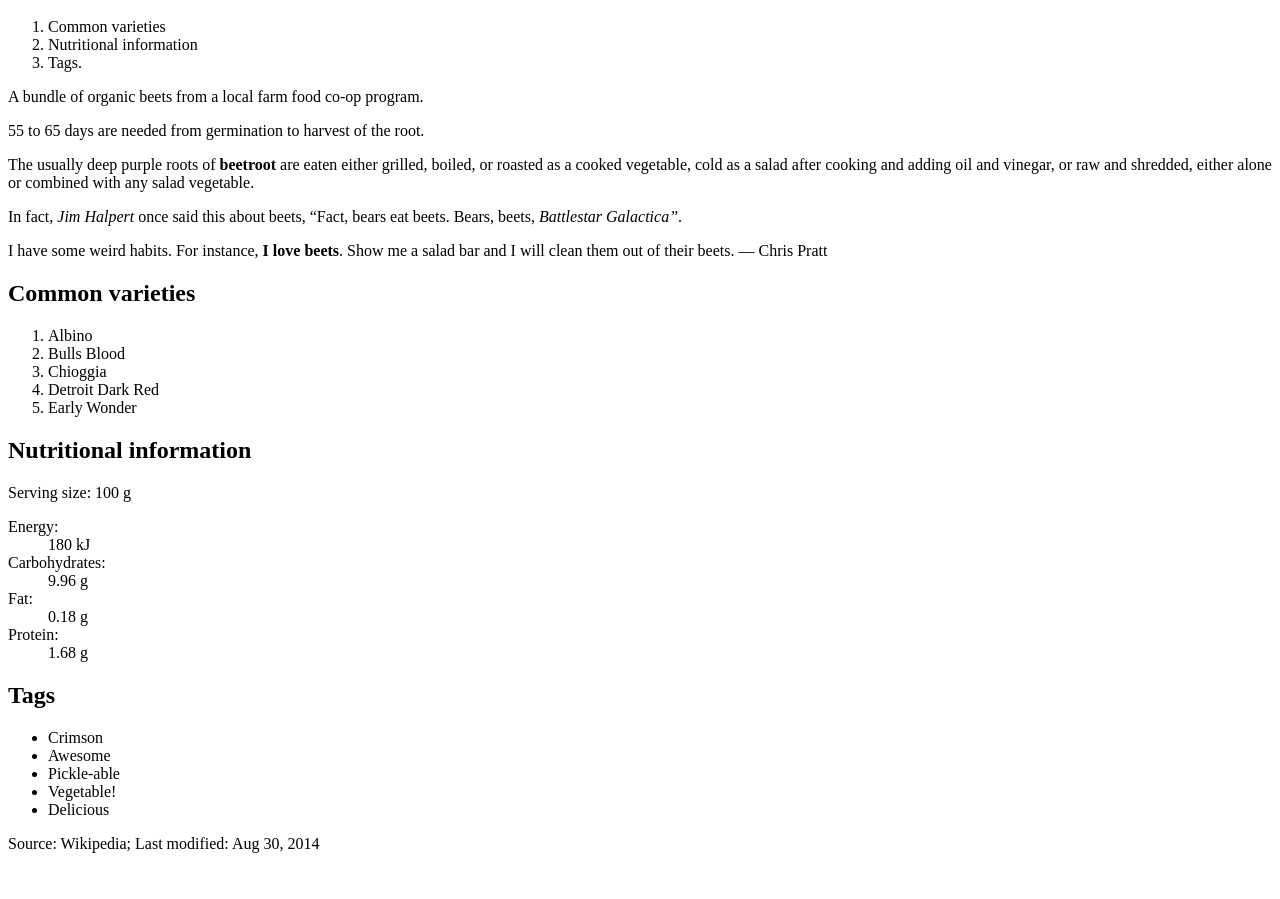
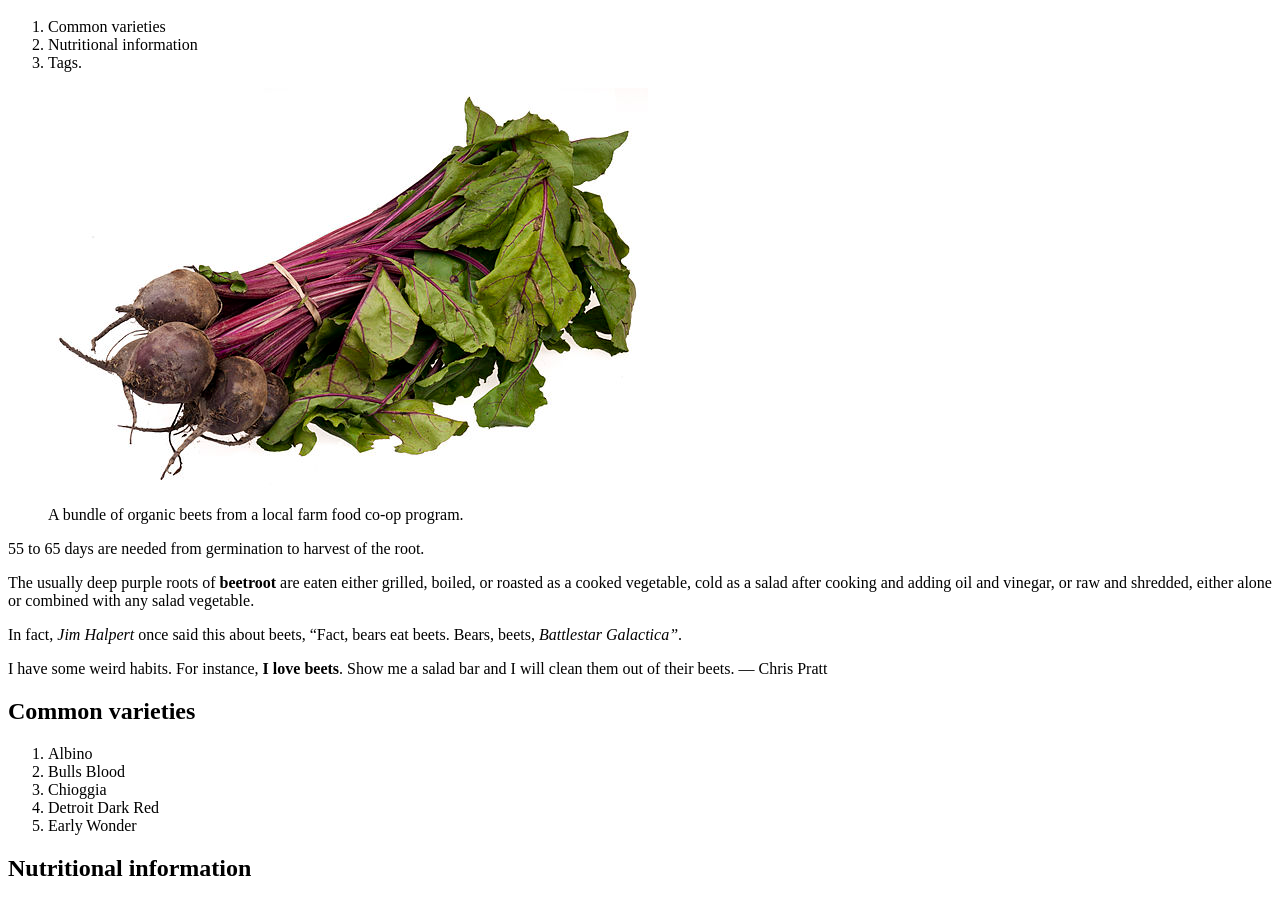
Before and after one commit to B2G7M/intro-to-html, a plain HTML site: page index.html in a window 1280 px wide. Shown: the part 48-947 px from the top of the page. Before the commit the page ends 917 px from the top, so only its background shows below. Drawn offline with Linux system fonts and the light colour scheme.

Commit message:
Changed size of Beets and Added weblink

```diff
--- a/index.html
+++ b/index.html
@@ -6,7 +6,15 @@
 	<li>Tags.</li>
 </ol></a></nav>
 
-<p>A bundle of organic beets from a local farm food co-op program.</p>
+<figure>
+
+	<img src="images/beetsbundle.jpg" alt="A big bunch of beets.">
+
+<figurecaption><p>
+	A bundle of organic beets from a local farm food co-op program.
+</p></figurecaption>
+
+</figure>
 
 <p>55 to 65 days are needed from germination to harvest of the root.</p>
 
@@ -54,4 +62,6 @@ alone or combined with any salad vegetable.</p>
 	<li>Delicious</li>
 </ul>
 
-<footer><p>Source: Wikipedia; Last modified: Aug 30, 2014</p></footer>
+<footer><p>
+	Source: <a href="http://en.wikipedia.org/wiki/Beetroot">Wikipedia</a>; Last modified: Aug 30, 2014
+</p></footer>
```
Also changed, not shown: images/beetsbundle.jpg (added).
